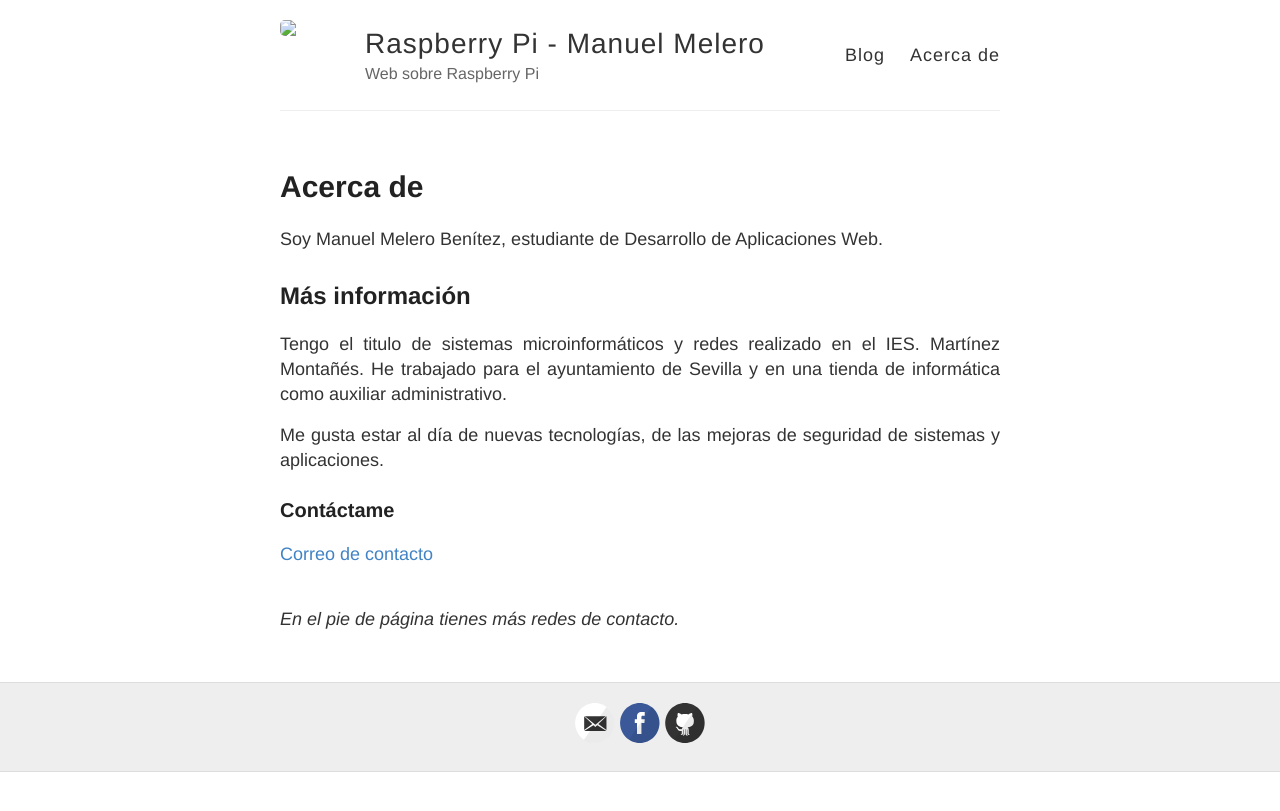
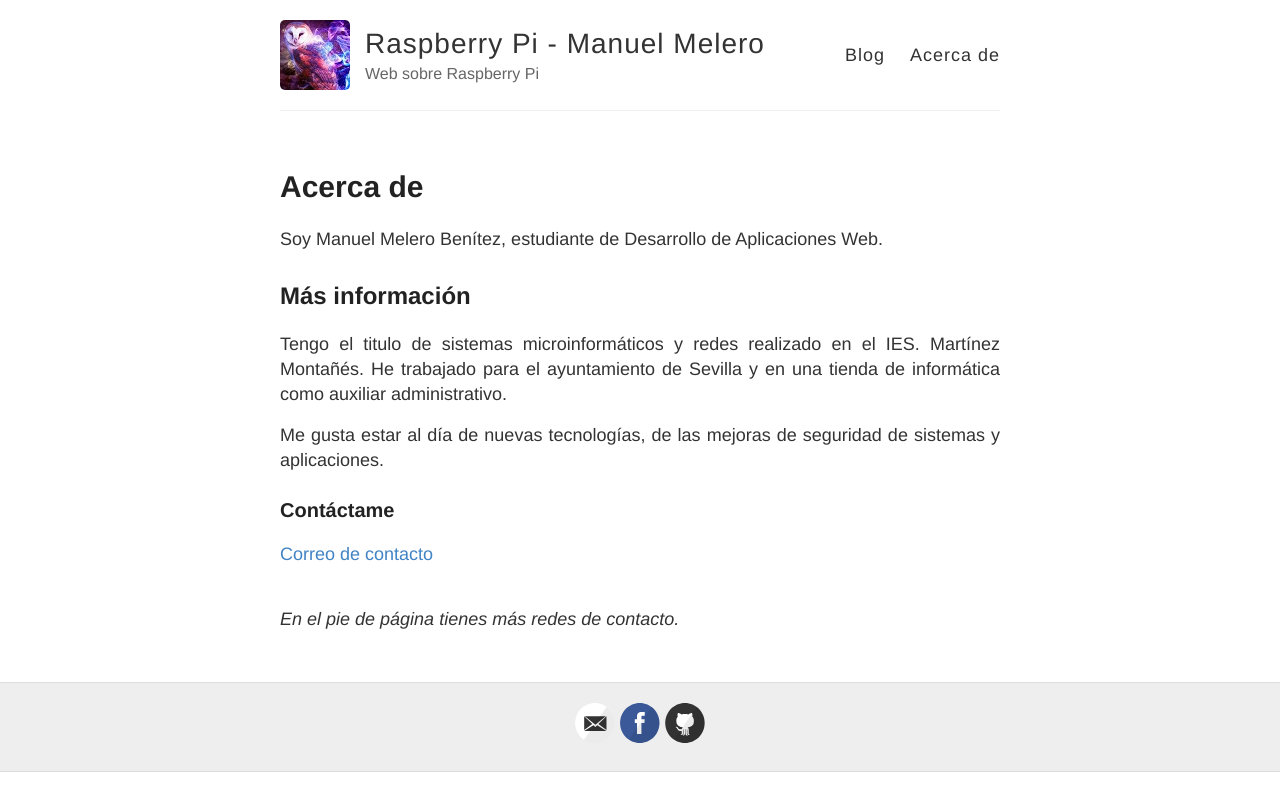
Before and after one commit to mmb-96/mmb-96.github.io, a Jekyll site: the page built from about.md, in a window 1280 px wide. Shown: the top 811 px of the page. Built offline with Jekyll 4.4.1, drawn with Linux system fonts in a browser that asks for light colours.

Commit message:
Update _config.yml

```diff
--- a/_config.yml
+++ b/_config.yml
@@ -9,7 +9,7 @@
 description: Web sobre Raspberry Pi
 
 # URL of your avatar or profile pic (you could use your GitHub profile pic)
-avatar: images/avatar70x70.jpg
+avatar: https://github.com/mmb-96/mmb-96.github.io/blob/master/images/avatar70x70.jpg
 
 #
 # Flags below are optional
```
